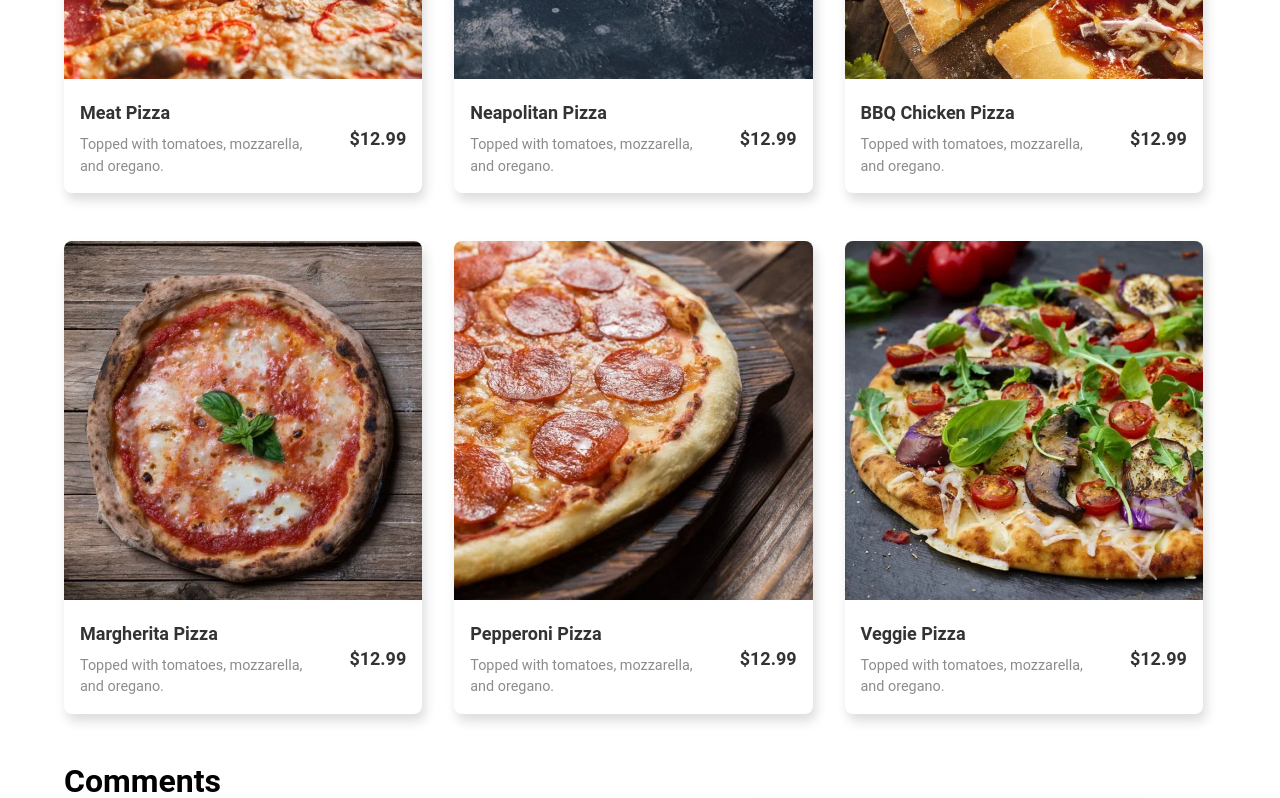
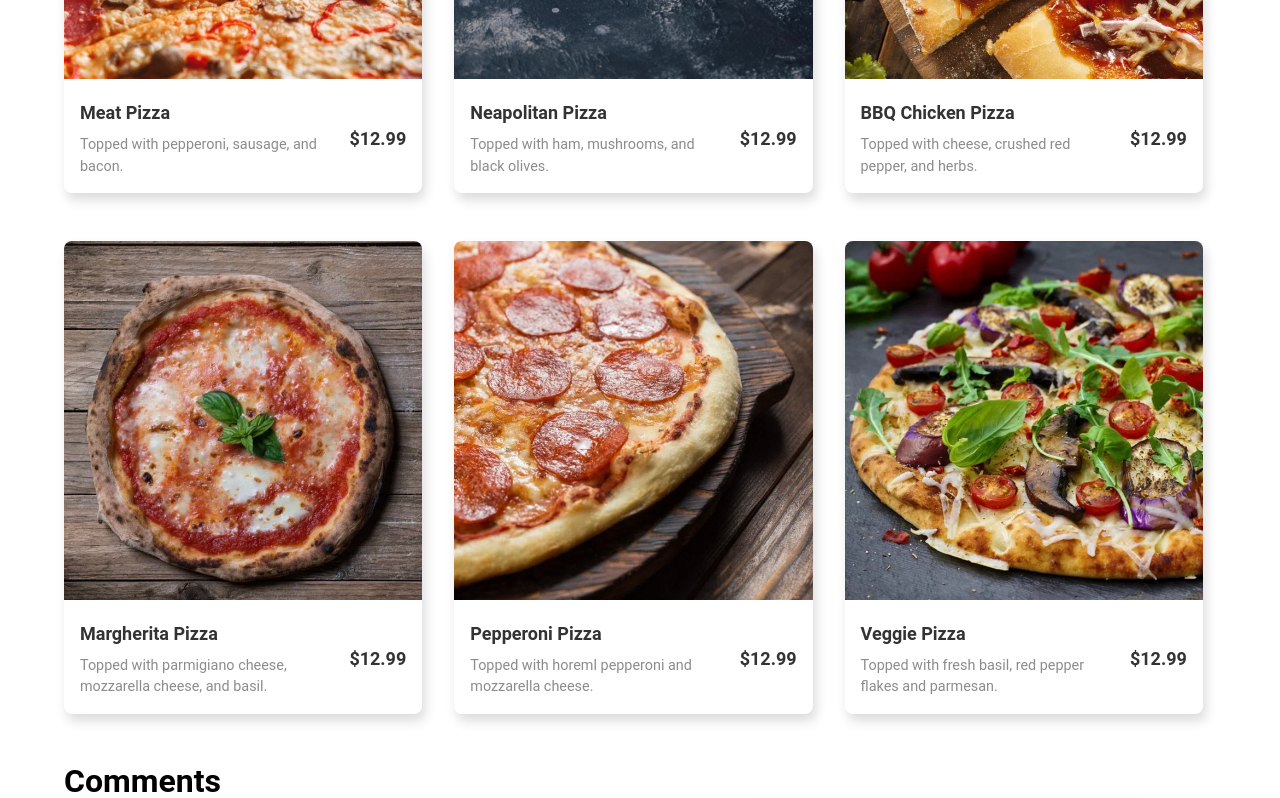
Before and after one commit to alaminnku/chefs-place, a Next.js app: page / in a window 1280 px wide. Shown: the part 1880-2678 px from the top of the page. Built offline with nearby package versions, Linux system fonts and the light colour scheme.

Commit message:
Menu description updated

```diff
--- a/components/Contact.jsx
+++ b/components/Contact.jsx
@@ -84,8 +84,8 @@ const ContactForm = () => {
           <div className={styles.Phones}>
             <h4>Phones:</h4>
             <div>
-              <a href="tel:+88 01701 022532">+88 01701 022532</a>
-              <a href="tel:+88 01723 546793">+88 01723 546793</a>
+              <a href="tel:+88 01712 345678">+88 01712 345678</a>
+              <a href="tel:+88 01812 345678">+88 01812 345678</a>
             </div>
           </div>
 
--- a/data/menu.js
+++ b/data/menu.js
@@ -1,38 +1,38 @@
 export const pizzas = [
   {
     name: "Meat Pizza",
-    description: "Topped with tomatoes, mozzarella, and oregano.",
+    description: "Topped with pepperoni, sausage, and bacon.",
     price: "$12.99",
     image: "/meat-pizza.jpg",
   },
 
   {
     name: "Neapolitan Pizza",
-    description: "Topped with tomatoes, mozzarella, and oregano.",
+    description: "Topped with ham, mushrooms, and black olives.",
     price: "$12.99",
     image: "/neapolitan-pizza.jpg",
   },
   {
     name: "BBQ Chicken Pizza",
-    description: "Topped with tomatoes, mozzarella, and oregano.",
+    description: "Topped with cheese, crushed red pepper, and herbs.",
     price: "$12.99",
     image: "/bbq-chicken-pizza.jpg",
   },
   {
     name: "Margherita Pizza",
-    description: "Topped with tomatoes, mozzarella, and oregano.",
+    description: "Topped with parmigiano cheese, mozzarella cheese, and basil.",
     price: "$12.99",
     image: "/margherita-pizza.jpg",
   },
   {
     name: "Pepperoni Pizza",
-    description: "Topped with tomatoes, mozzarella, and oregano.",
+    description: "Topped with horeml pepperoni and mozzarella cheese.",
     price: "$12.99",
     image: "/pepperoni-pizza.jpg",
   },
   {
     name: "Veggie Pizza",
-    description: "Topped with tomatoes, mozzarella, and oregano.",
+    description: "Topped with fresh basil, red pepper flakes and parmesan.",
     price: "$12.99",
     image: "/veggie-pizza.jpg",
   },
@@ -47,31 +47,33 @@ export const burgers = [
   },
   {
     name: "Shrimp Burger",
-    description: "Shrimp patty, lettuce, tomato, and onions.",
+    description: "Shrimp, breadcrumbs, lemon juice, and eggs.",
     price: "$12.99",
     image: "/shrimp-burger.jpg",
   },
   {
     name: "Turkey Burger",
-    description: "Cheese patty, lettuce, tomato, and onions.",
+    description: "Ground turkey, worcestershire sauce, tomato, and parsley.",
     price: "$12.99",
     image: "/turkey-burger.jpg",
   },
   {
     name: "Portobello Mushroom Burgers",
-    description: "Beef patty, lettuce, tomato, and onions.",
+    description: "Portobello mushroom caps, dried basil, and provolone cheese",
     price: "$12.99",
     image: "/portobello-mushroom-burger.jpg",
   },
   {
     name: "Wild Salmon Burger",
-    description: "Beef patty, lettuce, tomato, and onions.",
+    description:
+      "Salmon fillet, eggs, tomato, onions, minced parsley, and lemon juice.",
     price: "$12.99",
     image: "/wild-salmon-burger.jpg",
   },
   {
     name: "Veggie Burger",
-    description: "Cheese patty, lettuce, tomato, and onions.",
+    description:
+      "Mushrooms, carrot, tomato, garlic cloves, brown rice, and onions.",
     price: "$12.99",
     image: "/veggie-burger.jpg",
   },
@@ -80,37 +82,37 @@ export const burgers = [
 export const drinks = [
   {
     name: "Pineapple Smoothie",
-    description: "Topped with tomatoes, mozzarella, and oregano.",
+    description: "Pineapple juice, banana, greek yogurt, and pineapple chunks.",
     price: "$12.99",
     image: "/pineapple-smoothie.jpg",
   },
   {
     name: "Raspberry Iced Tea",
-    description: "Topped with tomatoes, mozzarella, and oregano.",
+    description: "Raspberries, water, sugar, black tea and lemon juice.",
     price: "$12.99",
     image: "/raspberry-iced-tea.jpg",
   },
   {
     name: "Tango Tea",
-    description: "Topped with tomatoes, mozzarella, and oregano.",
+    description: "Tazo passion tea bag, water and ice.",
     price: "$12.99",
     image: "/tango-tea.jpg",
   },
   {
     name: "Tea Bar",
-    description: "Topped with tomatoes, mozzarella, and oregano.",
+    description: "Vodka, white rum, silver tequila, gin, and lemon juice.",
     price: "$12.99",
     image: "/tea-bar.jpg",
   },
   {
     name: "Pink Lemonade",
-    description: "Topped with tomatoes, mozzarella, and oregano.",
+    description: "Strawberries, raspberries, sugar, lemon and club soda.",
     price: "$12.99",
     image: "/pink-lemonade.jpg",
   },
   {
     name: "Iced Tea",
-    description: "Topped with tomatoes, mozzarella, and oregano.",
+    description: "Water, black tea, sugar, ice and lemon.",
     price: "$12.99",
     image: "/iced-tea.jpg",
   },
--- a/data/reviews.js
+++ b/data/reviews.js
@@ -7,7 +7,7 @@ const reviews = [
     itemName: "Meat Pizza",
     itemPrice: "$12.00",
     stars: 4,
-    description: "Topped with tomatoes, mozzarella, and oregano",
+    description: "Topped with pepperoni, sausage, and bacon",
   },
   {
     id: 2,
@@ -17,7 +17,7 @@ const reviews = [
     itemName: "Pink Lemonade",
     itemPrice: "$7.00",
     stars: 5,
-    description: "Topped with tomatoes, mozzarella, and oregano",
+    description: "Strawberries, raspberries, sugar, lemon and club soda",
   },
 ];
 
```
